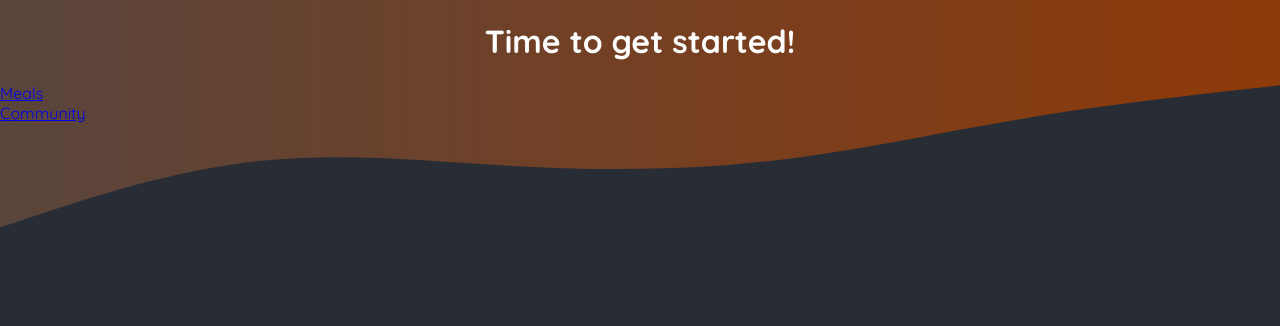
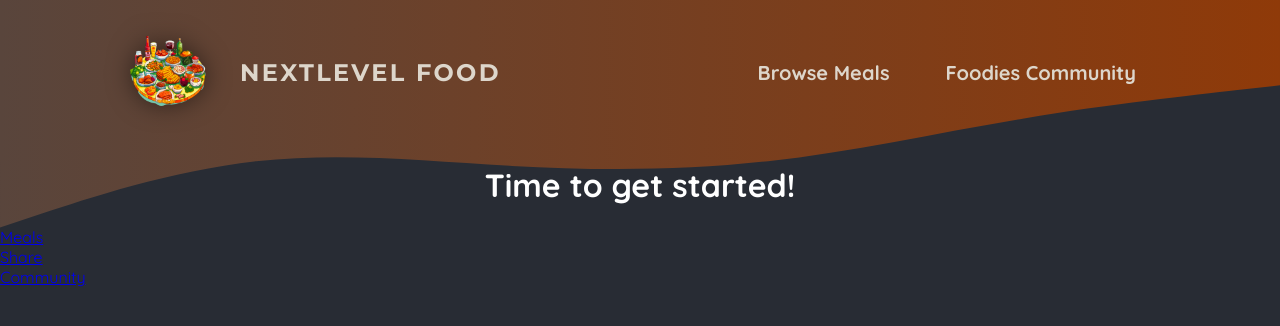
Before and after one commit to Andres2D/next-js-practice, a Next.js app in the folder 05-onwards-foodies-starting-project/: page / in a window 1280 px wide. Shown: the top 326 px of the page. Built offline with nearby package versions, Linux system fonts and the light colour scheme.

Commit message:
feat: add layouts and styles

```diff
--- a/05-onwards-foodies-starting-project/app/layout.js
+++ b/05-onwards-foodies-starting-project/app/layout.jsx
@@ -1,4 +1,5 @@
 import './globals.css';
+import MainHeader from '../components/main-header';
 
 export const metadata = {
   title: 'NextLevel Food',
@@ -30,6 +31,7 @@
           </svg>
         </div>
 
+        <MainHeader></MainHeader>
         {children}
       </body>
     </html>
--- a/05-onwards-foodies-starting-project/app/page.jsx
+++ b/05-onwards-foodies-starting-project/app/page.jsx
@@ -9,6 +9,8 @@
       <p>
         <Link href="/meals">Meals</Link>
         <br />
+        <Link href="/meals/share">Share</Link>
+        <br />
         <Link href="/community">Community</Link>
       </p>
     </main>
--- /dev/null
+++ b/05-onwards-foodies-starting-project/components/main-header.jsx
@@ -0,0 +1,25 @@
+import Link from 'next/link';
+import logoImage from '../assets/logo.png';
+import styles from './main-header.module.css';
+
+export default function MainHeader() {
+  return (
+    <header className={styles.header}>
+      <Link className={styles.logo} href="/">
+        <img src={logoImage.src} alt="A plate with food on it" />
+        NextLevel Food
+      </Link>
+
+      <nav className={styles.nav}>
+        <ul>
+          <li>
+            <Link href="/meals">Browse Meals</Link>
+          </li>
+          <li>
+            <Link href="/community">Foodies Community</Link>
+          </li>
+        </ul>
+      </nav>
+    </header>
+  )
+}
--- /dev/null
+++ b/05-onwards-foodies-starting-project/components/main-header.module.css
@@ -0,0 +1,67 @@
+.header {
+  display: flex;
+  justify-content: space-between;
+  align-items: center;
+  padding: 2rem 1rem;
+}
+
+@media (min-width: 768px) {
+  .header {
+    padding: 2rem 10%;
+  }
+}
+
+.nav ul {
+  list-style: none;
+  margin: 0;
+  padding: 0;
+  display: flex;
+  gap: 1.5rem;
+  /* font-family: 'Montserrat', sans-serif; */
+  font-size: 1.25rem;
+}
+
+.nav a {
+  text-decoration: none;
+  color: #ddd6cb;
+  font-weight: bold;
+  padding: 0.5rem 1rem;
+  border-radius: 0.5rem;
+}
+
+.nav a:hover,
+.nav a:active {
+  background: linear-gradient(90deg, #ff8a05, #f9b331);
+  background-clip: text;
+  -webkit-background-clip: text;
+  -webkit-text-fill-color: transparent;
+  text-shadow: 0 0 18px rgba(248, 190, 42, 0.8);
+}
+
+.active {
+  background: linear-gradient(90deg, #ff8a05, #f9b331);
+  background-clip: text;
+  -webkit-background-clip: text;
+  -webkit-text-fill-color: transparent;
+}
+
+.logo {
+  display: flex;
+  align-items: center;
+  justify-content: center;
+  gap: 2rem;
+  text-decoration: none;
+  color: #ddd6cb;
+  font-weight: bold;
+  font-family: 'Montserrat', sans-serif;
+  letter-spacing: 0.15rem;
+  text-transform: uppercase;
+  font-size: 1.5rem;
+}
+
+.logo img {
+  width: 5rem;
+  height: 5rem;
+  object-fit: contain;
+  filter: drop-shadow(0 0 0.75rem rgba(0, 0, 0, 0.5));
+}
```
